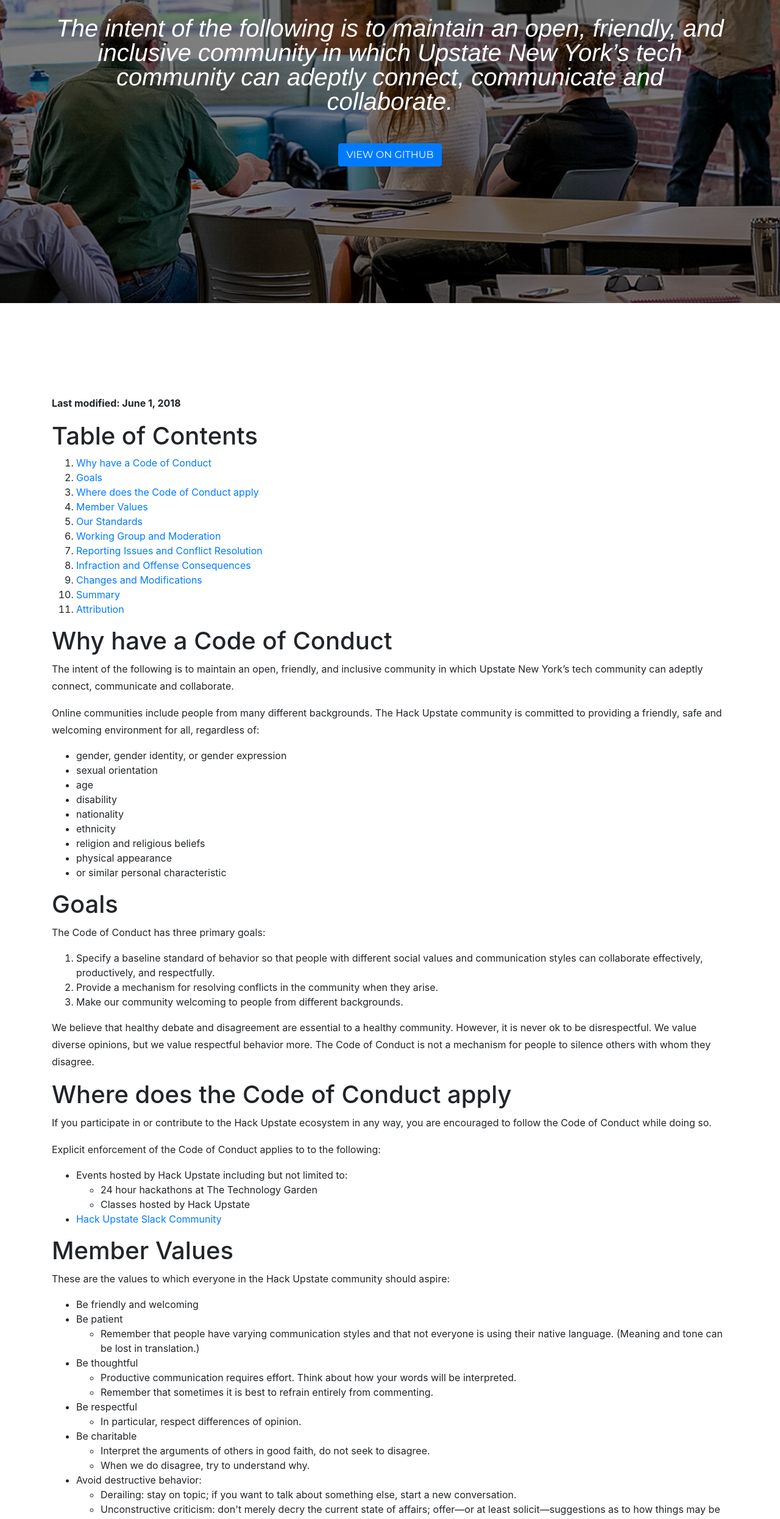
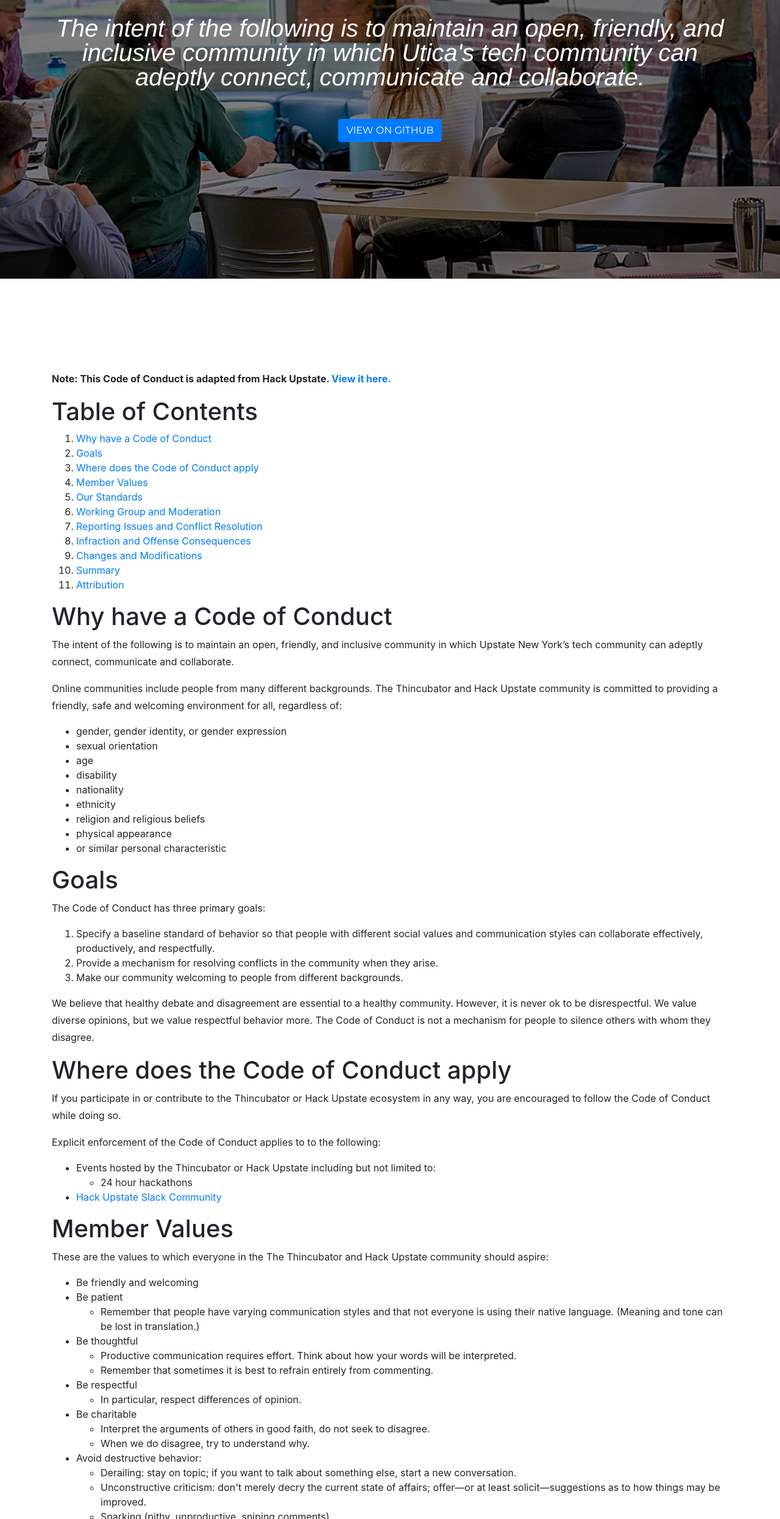
Before and after one commit to hackupstate/hack-mohawk-valley, a website with bundled scripts: page conduct.html in a window 1280 px wide. Shown: the part 309-2800 px from the top of the page at 61% size. Built offline with nearby package versions, Linux system fonts and the light colour scheme; a web font is replaced by a local one.

Commit message:
Update code of conduct

```diff
--- a/conduct.html
+++ b/conduct.html
@@ -88,8 +88,8 @@
     <div class="container">
       <div class="intro-text">
         <div class="intro-heading text-uppercase">Code of Conduct</div>
-        <div class="intro-lead-in">The intent of the following is to maintain an open, friendly, and inclusive community in which Upstate New York’s tech community can adeptly connect, communicate and collaborate.</div>
-        <a class="btn btn-primary btn-xl text-uppercase m-4" href="https://github.com/hackupstate/hackupstate.com/blob/master/conduct.html" target="_blank">View on Github</a>
+        <div class="intro-lead-in">The intent of the following is to maintain an open, friendly, and inclusive community in which Utica's tech community can adeptly connect, communicate and collaborate.</div>
+        <a class="btn btn-primary btn-xl text-uppercase m-4" href="https://github.com/hackupstate/thincubator/blob/master/conduct.html" target="_blank">View on Github</a>
       </div>
     </div>
   </header>
@@ -99,7 +99,7 @@
       <div class="row">
         <div class="col-lg-12">
 
-            <p><strong>Last modified: June 1, 2018</strong></p>
+            <p><strong>Note: This Code of Conduct is adapted from Hack Upstate. <a href="http://hackupstate.com/conduct.html" target="_blank">View it here.</a></strong></p>
 
             <h1>Table of Contents</h1>
             <ol>
@@ -118,7 +118,7 @@
 
             <h1 id="why-have-a-code-of-conduct">Why have a Code of Conduct</h1>
             <p>The intent of the following is to maintain an open, friendly, and inclusive community in which Upstate New York’s tech community can adeptly connect, communicate and collaborate.</p>
-            <p>Online communities include people from many different backgrounds. The Hack Upstate community is committed to providing a friendly, safe and welcoming environment for all, regardless of:</p>
+            <p>Online communities include people from many different backgrounds. The Thincubator and Hack Upstate community is committed to providing a friendly, safe and welcoming environment for all, regardless of:</p>
             <ul>
                 <li>gender, gender identity, or gender expression</li>
                 <li>sexual orientation</li>
@@ -142,20 +142,19 @@
             <p>We believe that healthy debate and disagreement are essential to a healthy community. However, it is never ok to be disrespectful. We value diverse opinions, but we value respectful behavior more. The Code of Conduct is not a mechanism for people to silence others with whom they disagree.</p>
 
             <h1 id="where-does-the-code-of-conduct-apply">Where does the Code of Conduct apply</h1>
-            <p>If you participate in or contribute to the Hack Upstate ecosystem in any way, you are encouraged to follow the Code of Conduct while doing so.</p>
+            <p>If you participate in or contribute to the Thincubator or Hack Upstate ecosystem in any way, you are encouraged to follow the Code of Conduct while doing so.</p>
             <p>Explicit enforcement of the Code of Conduct applies to to the following:</p>
             <ul>
-                <li>Events hosted by Hack Upstate including but not limited to:
+                <li>Events hosted by the Thincubator or Hack Upstate including but not limited to:
                     <ul>
-                        <li>24 hour hackathons at The Technology Garden</li>
-                        <li>Classes hosted by Hack Upstate</li>
+                        <li>24 hour hackathons</li>
                     </ul>
                 </li>
                 <li><a href="https://hack-upstate.slack.com">Hack Upstate Slack Community</a></li>
             </ul>
 
             <h1 id="member-values">Member Values</h1>
-            <p>These are the values to which everyone in the Hack Upstate community should aspire:</p>
+            <p>These are the values to which everyone in the The Thincubator and Hack Upstate community should aspire:</p>
             <ul>
                 <li>Be friendly and welcoming</li>
                 <li>Be patient
@@ -217,7 +216,7 @@
 
             <h1 id="moderation">Working Group and Moderation</h1>
 
-            <p>The Code of Conduct Working Group is a group of people that represent the Hack Upstate community.</p>
+            <p>The Code of Conduct Working Group is a group of people that represent the The Thincubator and Hack Upstate community.</p>
             <p>They are responsible for handling conduct-related issues. Their purpose is to de-escalate conflicts and try to resolve issues to the satisfaction of all parties. If you experience abuse, harassment, discrimination or feel unsafe, please let a moderator know or email team@hackupstate.com.</p>
 
             <p>Here are a list of current moderators and their emails:</p>
@@ -259,8 +258,8 @@
 
             <h1 id="infraction-and-offense-consequences">Infraction and Offense Consequences</h1>
             <p>Note that the goal of the Code of Conduct and the Working Group is to resolve conflicts in the most harmonious way possible. We hope that in most cases issues may be resolved through polite discussion and mutual agreement.</p>
-            <p>For minor infractions, individuals may be temporarily suspended from the <a href="https://hack-upstate.slack.com">Hack Upstate Slack Community</a> &amp; Hack Upstate hosted events.</p>
-            <p>Upon repeat offenses, or if the community and/or Working Group believes you are not acting in good faith, you may be asked to leave the <a href="https://hack-upstate.slack.com">Hack Upstate Slack Community</a> and blacklisted from all Hack Upstate events.</p>
+            <p>For minor infractions, individuals may be temporarily suspended from the <a href="https://hack-upstate.slack.com">Hack Upstate Slack Community</a> &amp; The Thincubator and/or Hack Upstate hosted events.</p>
+            <p>Upon repeat offenses, or if the community and/or Working Group believes you are not acting in good faith, you may be asked to leave the <a href="https://hack-upstate.slack.com">Hack Upstate Slack Community</a> and blacklisted from all Thincubator and/or Hack Upstate events.</p>
 
             <h1 id="changes-and-modifications">Changes and Modifications</h1>
             <p>This is a &quot;living&quot; document, and subject to refinement and expansion in the future. Pull requests with modifications to help advance the policy are encouraged. They will be shared and discussed among the Working Group and community before ultimately being merged.</p>
```
